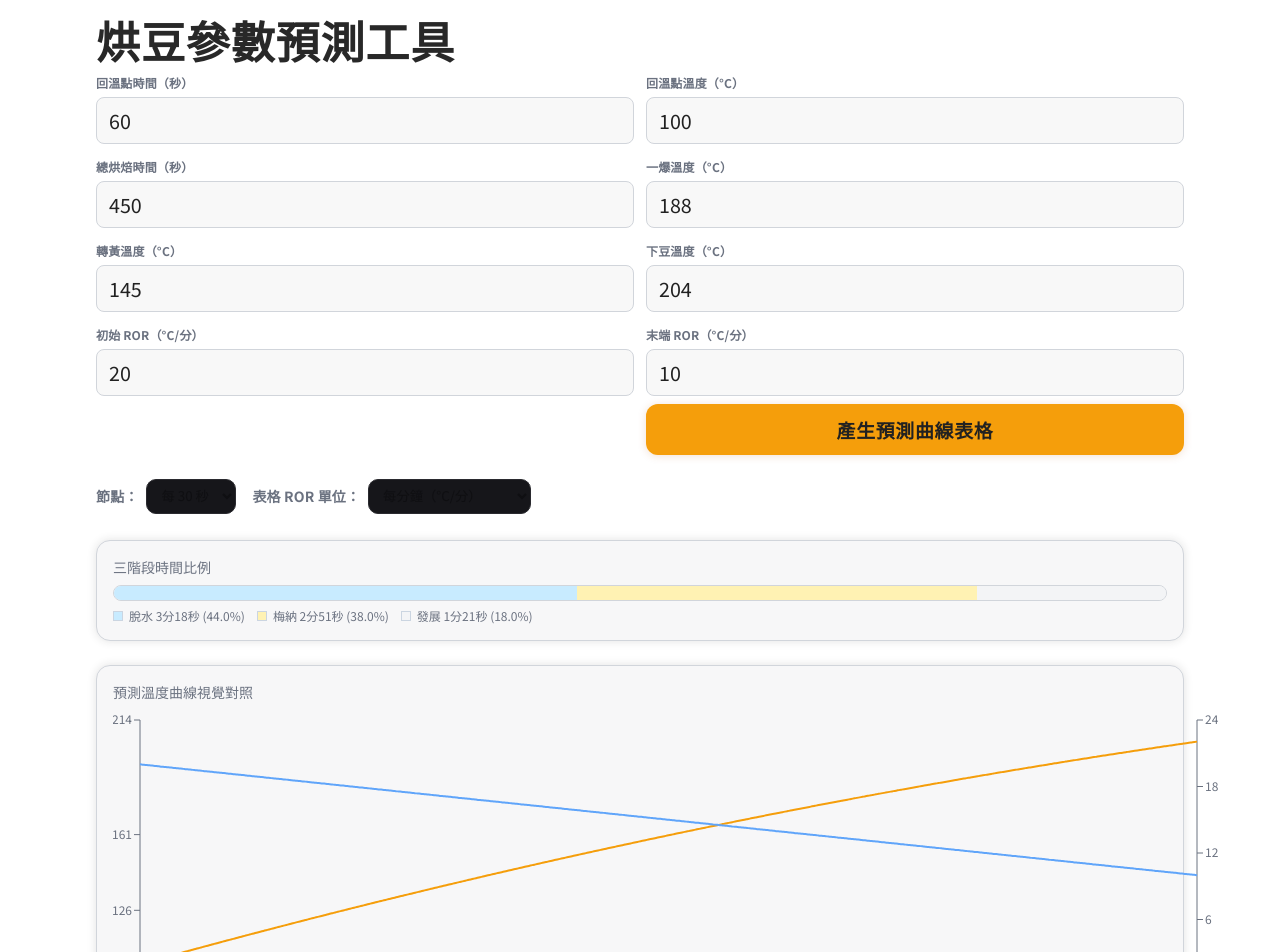
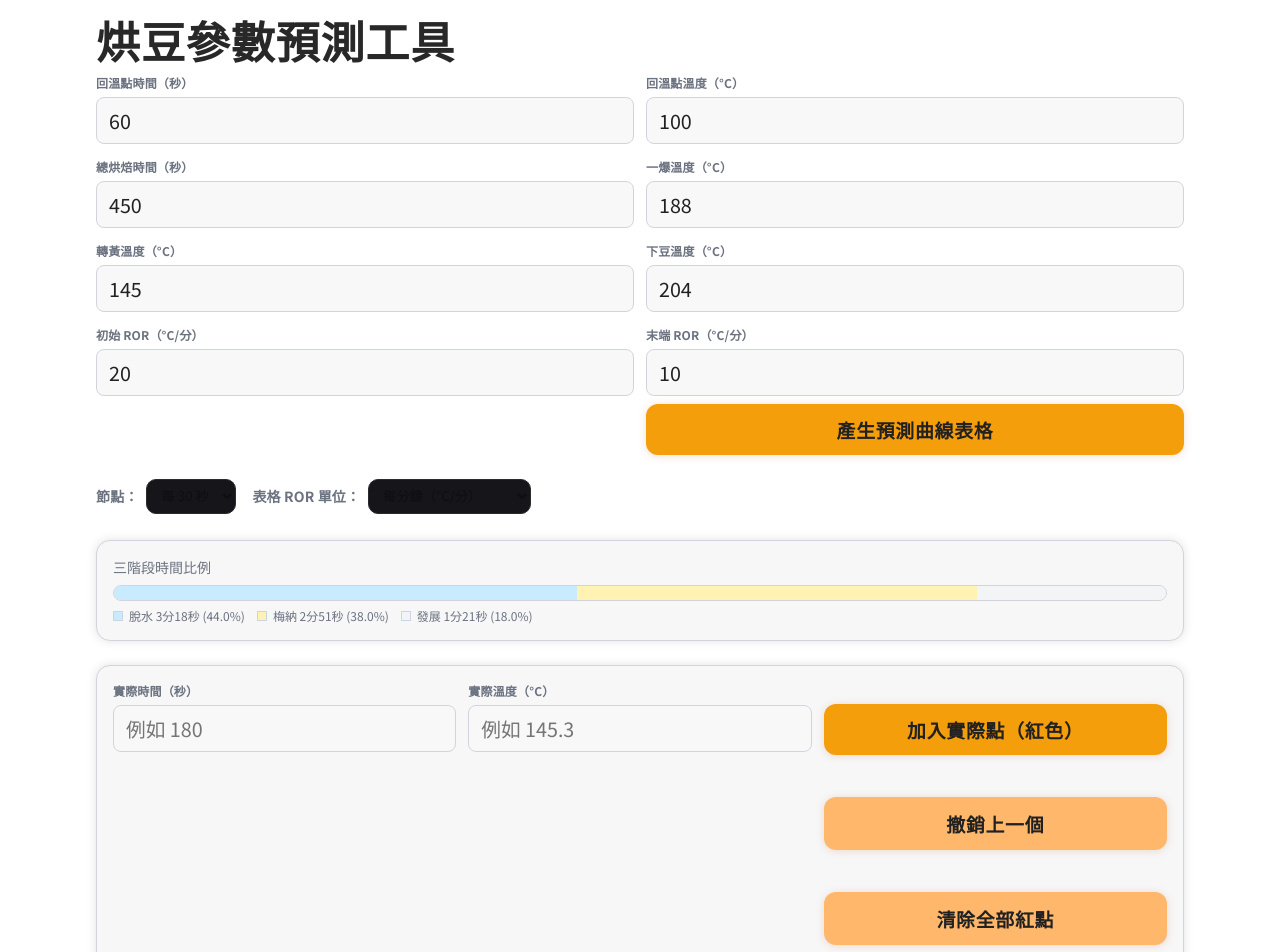
Before and after one commit to jun787/roast-pwa-tool, a React (Vite) app: page / in a window 1280 px wide. Shown: the top 952 px of the page. Built offline with nearby package versions, Linux system fonts and the light colour scheme.

Commit message:
Add files via upload

```diff
--- a/src/App.jsx
+++ b/src/App.jsx
@@ -425,6 +425,38 @@ export default function App() {
           </div>
         </div>
 
+        {/* 實際點輸入 */}
+        <div className="card">
+          <div className="gridThree">
+            <SmallField
+              label="實際時間（秒）"
+              value={actualTimeSec}
+              onChange={setActualTimeSec}
+              placeholder="例如 180"
+            />
+            <SmallField
+              label="實際溫度（°C）"
+              value={actualTemp}
+              onChange={setActualTemp}
+              placeholder="例如 145.3"
+            />
+            <div
+              className="flexRow"
+              style={{ display: 'flex', gap: 8, flexWrap: 'wrap' }}
+            >
+              <button className="btnPrimary" onClick={addActual}>
+                加入實際點（紅色）
+              </button>
+              <button className="btnGhost" onClick={undoActual}>
+                撤銷上一個
+              </button>
+              <button className="btnGhost" onClick={clearActuals}>
+                清除全部紅點
+              </button>
+            </div>
+          </div>
+        </div>
+
         {/* 圖表 */}
         <div className="card">
           <div className="cardTitle">預測溫度曲線視覺對照</div>
```
